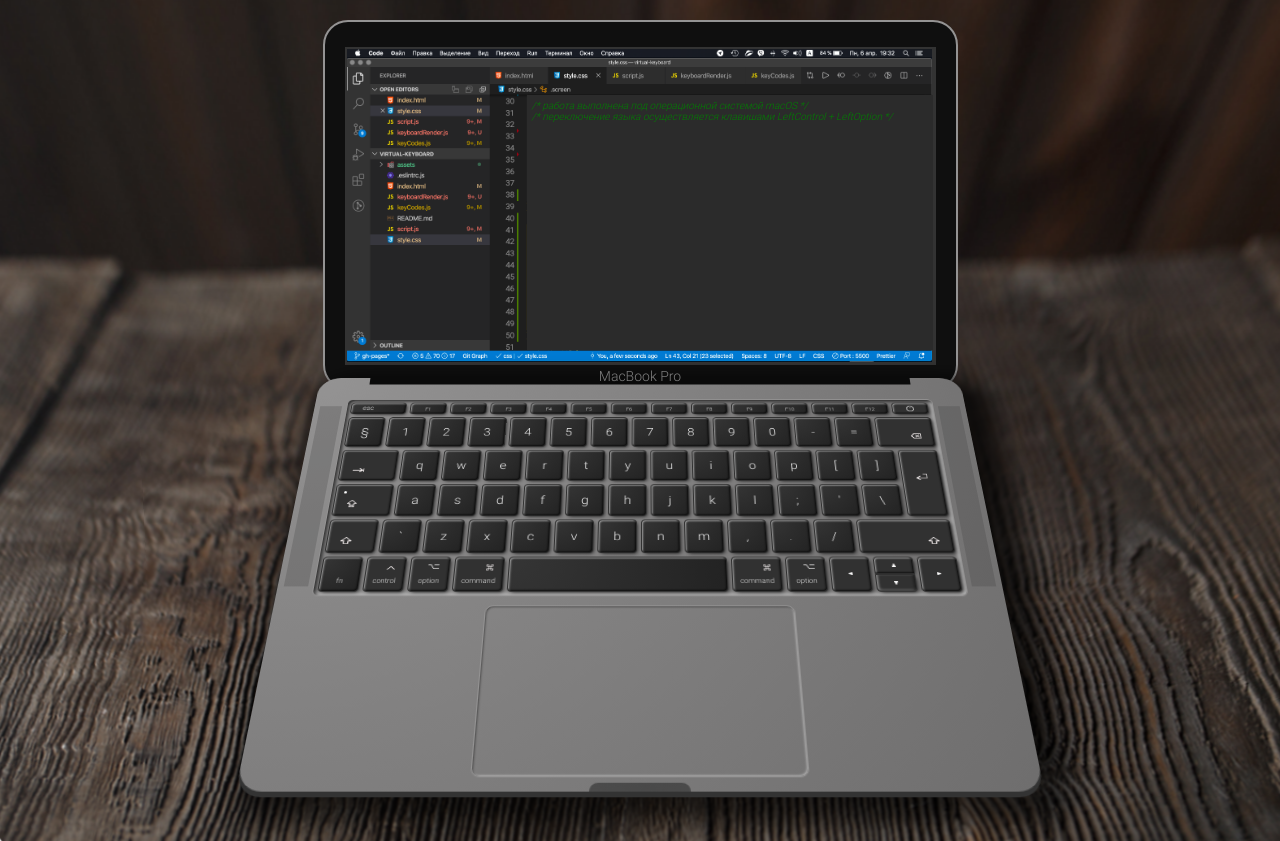
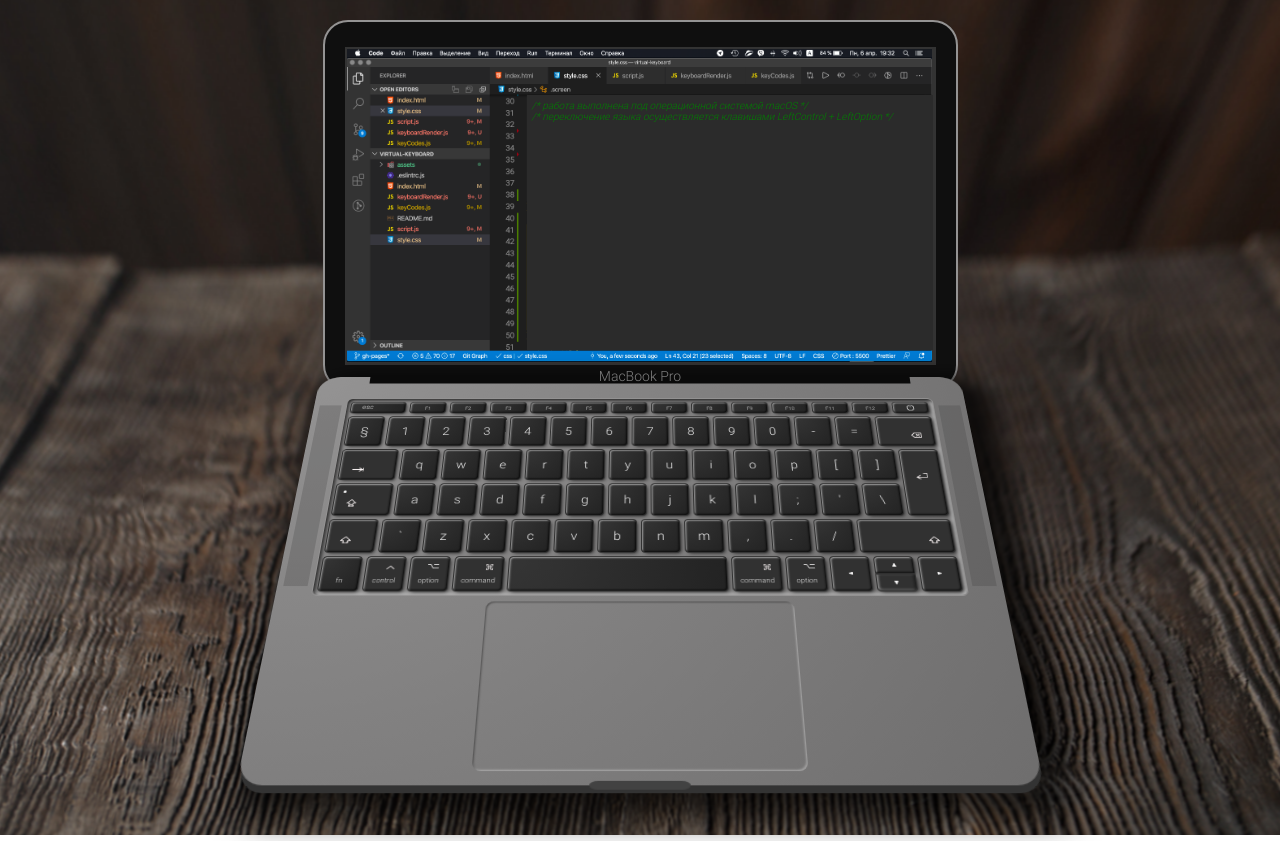
Before and after one commit to Krudda/virtual-keyboard, a plain HTML site: page index.html in a window 1280 px wide. Drawn offline with Linux system fonts and the light colour scheme.

Commit message:
fix: fix design

```diff
--- a/style.css
+++ b/style.css
@@ -7,8 +7,6 @@
         background-repeat: no-repeat;
         background-size: cover;
         background-position: center center;
-        /* transform: perspective(1000px) rotateX(30deg); */
-        /* background: linear-gradient(rgb(100, 100, 100), rgb(236, 236, 236)); */
 }
 @font-face {
         font-family: Roboto;
@@ -24,10 +22,7 @@
 }
 .wrapper {
         width: 1020px;
-        /* height: 600px; */
         margin: 0 auto;
-        padding: calc(100%-845);
-        /* background-color: beige; */
         user-select: none;
 }
 .monitor {
@@ -71,7 +66,7 @@
 }
 .monitor-loop {
         position: absolute;
-        top: 355px;
+        top: 354px;
         left: 50%;
         transform: translate(-50%) perspective(1000px)  rotateX(30deg);
         z-index: 100;
@@ -131,7 +126,7 @@
         transform: perspective(1000px) rotateX(30deg);
         /* box-shadow: rgba(0,0,0,1) 0 2px 20px; */
         box-shadow:
-                0px 5px 0px 0px rgb(51, 51, 51),
+                1px 8px 0px -1px rgb(51, 51, 51),
                 15px 15px 28px 16px rgba(0,0,0,0.75);
 }
 .key-area {
@@ -420,26 +415,28 @@
         font-size: 7px;
 }
 .naturalization {
+        /* position: absolute; */
         margin: auto;
         margin-bottom: 0;
-        margin-top: 10px;
+        margin-top: 6px;
 }
 .touchpad {
         width: 300px;
         height: 170px;
         margin: auto;
-        /* margin-top: 4px; */
         border-radius: 8px;
-        border: 1px solid rgb(148, 147, 147);
         box-shadow:
                 inset rgba(0,0,0,.4) 1px 1px 2px,
                 inset rgba(255,255,255,.4) -1px -1px 2px;
 }
 .opener {
+        z-index: 100;
+        top: 4px;
+        position: relative;
         margin: auto;
         margin-top: 5px;
         width: 90px;
         height: 8px;
-        background: rgba(66, 66, 66, 0.637) radial-gradient(circle at center, rgba(66, 66, 66, 0.65), rgba(8, 8, 8, 0.15));
-        border-radius: 35px 35px 0 0;
+        background-color: rgb(66, 66, 66);
+        border-radius: 20px/10px;
 }
```
